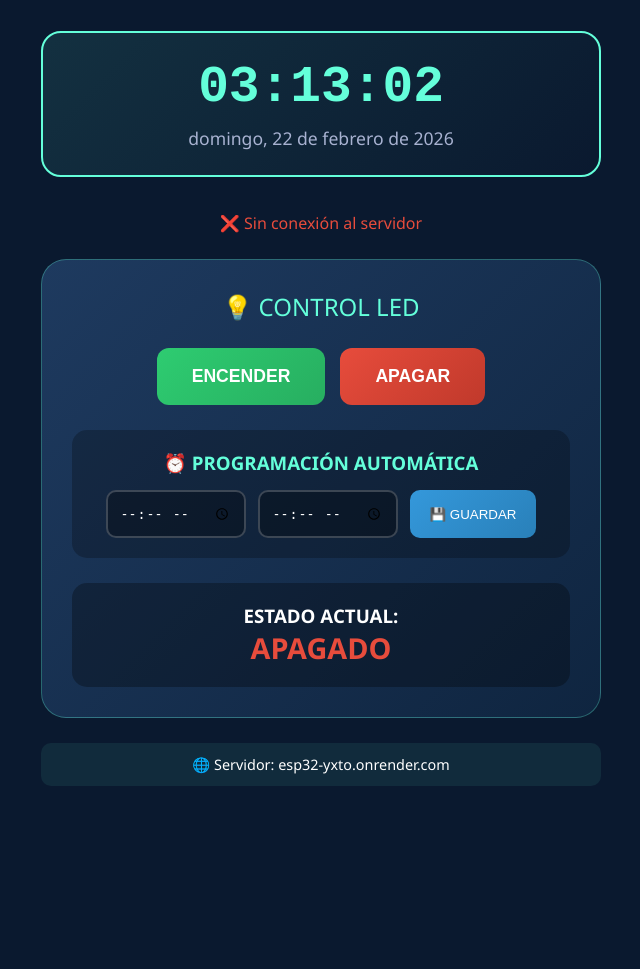
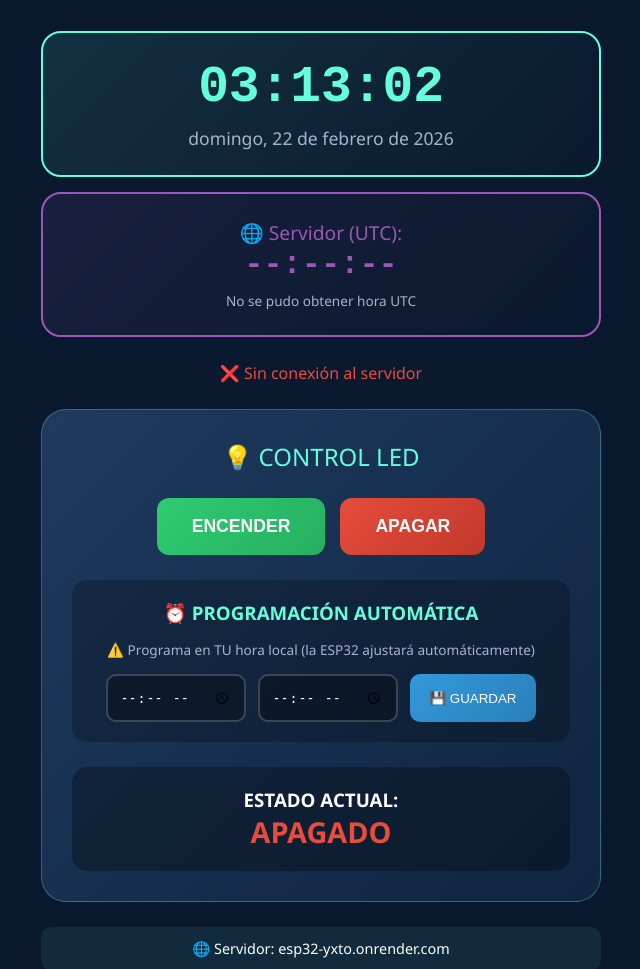
Before and after one commit to titoochoa999-code/ESP32, a Flask app: page / in a window 1280 px wide. Shown: the part 158-1127 px from the top of the page, without its empty margins (319-959 px from the left). Before the commit the page ends 944 px from the top, so only its background shows below. Run offline with Flask 3, Linux system fonts and the light colour scheme.

Commit message:
Enhance index.html with UTC clock and scheduling
Added a UTC clock display and updated the interface for time zone hints. Improved automatic scheduling functionality and added error handling for server time fetching.

```diff
--- a/templates/index.html
+++ b/templates/index.html
@@ -35,7 +35,7 @@
             border-radius: 20px;
             padding: 25px;
             text-align: center;
-            margin-bottom: 25px;
+            margin-bottom: 15px;
         }
         .reloj {
             font-size: 3.2em;
@@ -44,6 +44,13 @@
             font-family: 'Courier New', monospace;
         }
         .fecha { font-size: 1.1em; color: #a8b2d1; margin-top: 10px; }
+        .reloj-utc {
+            background: linear-gradient(135deg, rgba(155, 89, 182, 0.1), rgba(10, 25, 47, 0.8));
+            border: 2px solid #9b59b6;
+            margin-top: 15px;
+        }
+        .reloj-utc .reloj { color: #9b59b6; font-size: 2em; }
+        .reloj-utc .nota { font-size: 0.85em; color: #a8b2d1; margin-top: 8px; }
         .control-panel {
             background: linear-gradient(135deg, #1e3a5f, #0f2540);
             border-radius: 25px;
@@ -88,6 +95,10 @@
             padding: 20px;
             margin-top: 20px;
         }
+        .programacion-activa {
+            border-left: 4px solid #9b59b6;
+            background: rgba(155, 89, 182, 0.1);
+        }
         .programacion h3 {
             text-align: center;
             color: #64ffda;
@@ -128,10 +139,6 @@
             width: 100%;
         }
         .btn-eliminar:hover { transform: scale(1.05); }
-        .programacion-activa {
-            border-left: 4px solid #9b59b6;
-            background: rgba(155, 89, 182, 0.1);
-        }
         .schedule-info {
             text-align: center;
             margin-top: 10px;
@@ -193,6 +200,15 @@
             border-radius: 10px;
             font-size: 0.9em;
         }
+        .timezone-hint {
+            text-align: center;
+            margin-top: 10px;
+            font-size: 0.85em;
+            color: #f39c12;
+            background: rgba(243, 156, 18, 0.1);
+            padding: 10px;
+            border-radius: 8px;
+        }
     </style>
 </head>
 <body>
@@ -200,9 +216,17 @@
         <h1>🥥 COCOS LOCOS 🥥</h1>
         <h2>Control ESP32</h2>
 
+        <!-- Reloj Local -->
         <div class="reloj-container">
             <div class="reloj" id="reloj">--:--:--</div>
             <div class="fecha" id="fecha">Cargando...</div>
+        </div>
+
+        <!-- Reloj UTC del Servidor -->
+        <div class="reloj-container reloj-utc">
+            <div style="font-size: 1.2em; color: #9b59b6;">🌐 Servidor (UTC):</div>
+            <div class="reloj" id="server-time">--:--:--</div>
+            <div class="nota" id="timezone-hint">Calculando diferencia...</div>
         </div>
 
         <div class="mensaje" id="mensaje"></div>
@@ -216,15 +240,18 @@
                 <button class="btn btn-off" onclick="controlLED('off')">APAGAR</button>
             </div>
 
-            <!-- Programación automática MEJORADA -->
+            <!-- Programación automática -->
             <div class="programacion" id="panel-programacion">
                 <h3>⏰ PROGRAMACIÓN AUTOMÁTICA</h3>
+                <p style="text-align:center; font-size:0.85em; color:#a8b2d1; margin-bottom:10px;">
+                    ⚠️ Programa en TU hora local (la ESP32 ajustará automáticamente)
+                </p>
                 <div class="time-controls">
-                    <input type="time" class="time-input" id="hora-on" title="Hora de encendido">
-                    <input type="time" class="time-input" id="hora-off" title="Hora de apagado">
+                    <input type="time" class="time-input" id="hora-on" placeholder="Hora ON">
+                    <input type="time" class="time-input" id="hora-off" placeholder="Hora OFF">
                     <button class="btn-programar" onclick="programarLED()">💾 GUARDAR</button>
                 </div>
-                <!-- Info de programación activa (oculta por defecto) -->
+                <!-- Info de programación activa -->
                 <div class="schedule-info" id="schedule-info" style="display:none;">
                     🔄 Activo: <span id="schedule-times"></span>
                     <br>
@@ -247,7 +274,7 @@
         // ============================================
         // ⚙️ CONFIGURACIÓN
         // ============================================
-        const SERVER_URL = "https://esp32-yxto.onrender.com";  // ✅ Sin espacios al final
+        const SERVER_URL = "https://esp32-yxto.onrender.com";  // ✅ Sin espacios
         const API_ENDPOINT = "/api/estado";
         const POLLING_INTERVAL = 5000;
         // ============================================
@@ -256,19 +283,20 @@
         let programacion = null;
         let servidorConectado = false;
         let peticionEnCurso = false;
-        let ultimoComando = null;  // Para evitar comandos duplicados
+        let ultimoComando = null;
 
         // ============================================
         // 🚀 INICIALIZACIÓN
         // ============================================
         window.addEventListener('load', () => {
-            console.log('🚀 COCOS LOCOS - Iniciando con programación automática');
+            console.log('🚀 COCOS LOCOS - Iniciando');
             document.getElementById('server-url-display').textContent = SERVER_URL.replace('https://', '');
             actualizarReloj();
             setInterval(actualizarReloj, 1000);
+            actualizarHoraServidor();
+            setInterval(actualizarHoraServidor, 60000);
             consultarEstado();
             setInterval(consultarEstado, POLLING_INTERVAL);
-            // Verificar programación cada minuto
             setInterval(verificarProgramacion, 60000);
         });
 
@@ -284,6 +312,26 @@
             document.getElementById('fecha').textContent =
                 ahora.toLocaleDateString('es-ES', { weekday: 'long', year: 'numeric', month: 'long', day: 'numeric' });
             window.horaActual = `${h}:${m}`;
+        }
+
+        async function actualizarHoraServidor() {
+            try {
+                const r = await fetch(`${SERVER_URL}/api/time`);
+                const datos = await r.json();
+                document.getElementById('server-time').textContent = datos.utc_time;
+
+                // Calcular offset de zona horaria local
+                const offsetMinutos = new Date().getTimezoneOffset();
+                const offsetHoras = Math.round(offsetMinutos / -60);
+                const signo = offsetHoras >= 0 ? '+' : '';
+                const accion = offsetHoras >= 0 ? 'RESTA' : 'SUMA';
+
+                document.getElementById('timezone-hint').textContent =
+                    `Tu zona: UTC${signo}${offsetHoras} | La ESP32 usará tu hora local automáticamente`;
+            } catch (e) {
+                console.error('Error obteniendo hora del servidor:', e);
+                document.getElementById('timezone-hint').textContent = 'No se pudo obtener hora UTC';
+            }
         }
 
         // ============================================
@@ -304,21 +352,17 @@
 
                 const datos = await respuesta.json();
 
-                // Actualizar estado
                 ledEstado = datos.led || 'off';
                 programacion = datos.programacion || null;
 
-                // Actualizar interfaz
                 actualizarInterfazLED();
                 actualizarInfoProgramacion();
 
-                // Conexión OK
                 if (!servidorConectado) {
                     servidorConectado = true;
                     actualizarEstadoConexion(true);
                 }
 
-                // Verificar programación automática (lado cliente como respaldo)
                 if (programacion) {
                     verificarProgramacion();
                 }
@@ -333,7 +377,6 @@
         }
 
         async function controlLED(estado) {
-            // Feedback visual inmediato
             actualizarInterfazLED(estado);
             mostrarMensaje(`📤 Enviando: ${estado === 'on' ? 'ENCENDER' : 'APAGAR'}...`, 'info');
 
@@ -347,16 +390,15 @@
                 if (!respuesta.ok) throw new Error(`HTTP ${respuesta.status}`);
 
                 ledEstado = estado;
-                ultimoComando = estado;  // Registrar último comando
+                ultimoComando = estado;
                 actualizarInterfazLED();
 
                 const accion = estado === 'on' ? 'ENCENDIDO' : 'APAGADO';
                 mostrarMensaje(`✅ LED ${accion}`, 'exito');
-                console.log('📤 Comando enviado:', estado);
 
             } catch (error) {
                 console.error('❌ Error enviando comando:', error);
-                actualizarInterfazLED();  // Revertir si falla
+                actualizarInterfazLED();
                 mostrarMensaje('❌ Error al enviar comando', 'error');
             }
         }
@@ -365,7 +407,6 @@
             const on = document.getElementById('hora-on').value;
             const off = document.getElementById('hora-off').value;
 
-            // Validaciones
             if (!on || !off) {
                 mostrarMensaje('⚠️ Selecciona ambas horas', 'error');
                 return;
@@ -389,12 +430,10 @@
                 const datos = await respuesta.json();
                 programacion = datos.programacion;
 
-                // Actualizar interfaz
                 actualizarInfoProgramacion();
                 document.getElementById('panel-programacion').classList.add('programacion-activa');
 
                 mostrarMensaje(`⏰ Programado: ${on} → ${off}`, 'exito');
-                console.log('⏰ Programación guardada:', programacion);
 
             } catch (error) {
                 console.error('❌ Error programando:', error);
@@ -419,7 +458,6 @@
                 document.getElementById('hora-off').value = '';
 
                 mostrarMensaje('🗑️ Programación eliminada', 'exito');
-                console.log('🗑️ Programación eliminada');
 
             } catch (error) {
                 console.error('❌ Error eliminando programación:', error);
@@ -428,7 +466,7 @@
         }
 
         // ============================================
-        // ⏰ LÓGICA DE PROGRAMACIÓN AUTOMÁTICA (MEJORADA)
+        // ⏰ LÓGICA DE PROGRAMACIÓN
         // ============================================
         function verificarProgramacion() {
             if (!programacion || !window.horaActual) return;
@@ -436,42 +474,28 @@
             const { on, off } = programacion;
             const horaActual = window.horaActual;
 
-            console.log(`⏰ Verificando: Actual=${horaActual}, ON=${on}, OFF=${off}, Estado=${ledEstado}`);
-
-            // === CASO 1: Horario normal (ON antes que OFF, ej: 08:00 → 20:00) ===
             if (on < off) {
-                // Encender si es la hora ON y no está encendido
                 if (horaActual === on && ledEstado !== 'on' && ultimoComando !== 'on') {
                     console.log(`⏰ AUTO-ON: ${horaActual}`);
                     controlLED('on');
                     ultimoComando = 'on';
                     return;
                 }
-                // Apagar si es la hora OFF y no está apagado
                 if (horaActual === off && ledEstado !== 'off' && ultimoComando !== 'off') {
                     console.log(`⏰ AUTO-OFF: ${horaActual}`);
                     controlLED('off');
                     ultimoComando = 'off';
                     return;
                 }
-            }
-
-            // === CASO 2: Cruza medianoche (ON después que OFF, ej: 22:00 → 06:00) ===
-            else {
-                // Rango nocturno: desde ON hasta medianoche, y desde medianoche hasta OFF
+            } else {
                 const esNoche = (horaActual >= on) || (horaActual < off);
-
                 if (esNoche && ledEstado !== 'on' && ultimoComando !== 'on') {
-                    if (horaActual === on || (horaActual > on) || (horaActual < off)) {
-                        // Solo encender exactamente en la hora ON para evitar múltiples comandos
-                        if (horaActual === on) {
-                            console.log(`⏰ AUTO-ON (nocturno): ${horaActual}`);
-                            controlLED('on');
-                            ultimoComando = 'on';
-                        }
+                    if (horaActual === on) {
+                        console.log(`⏰ AUTO-ON (nocturno): ${horaActual}`);
+                        controlLED('on');
+                        ultimoComando = 'on';
                     }
                 }
-
                 if (!esNoche && ledEstado !== 'off' && ultimoComando !== 'off') {
                     if (horaActual === off) {
                         console.log(`⏰ AUTO-OFF (nocturno): ${horaActual}`);
```
